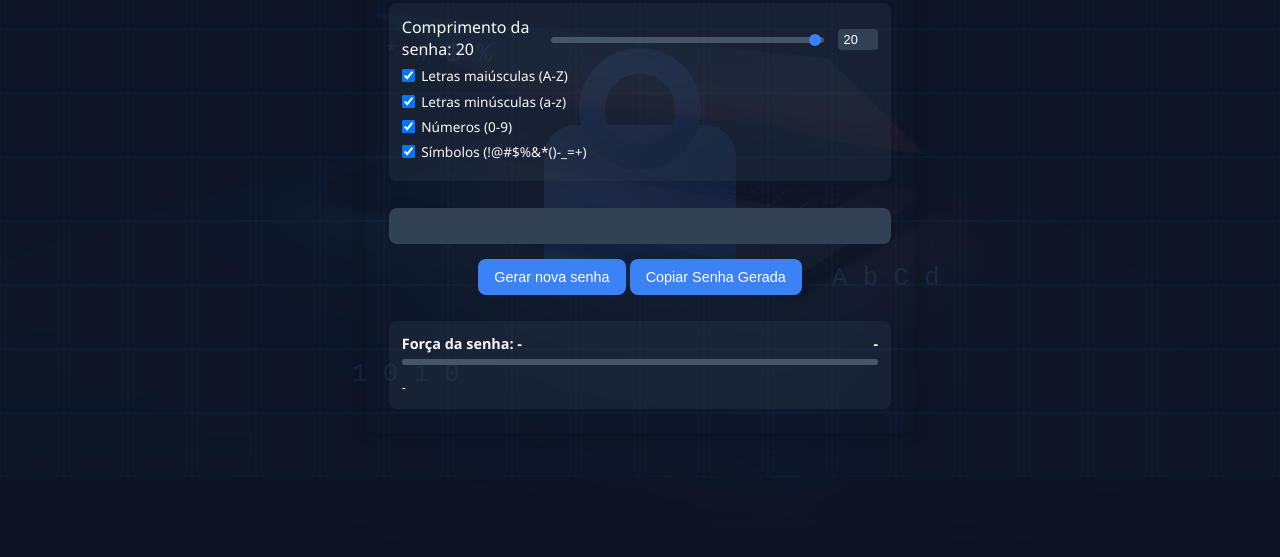
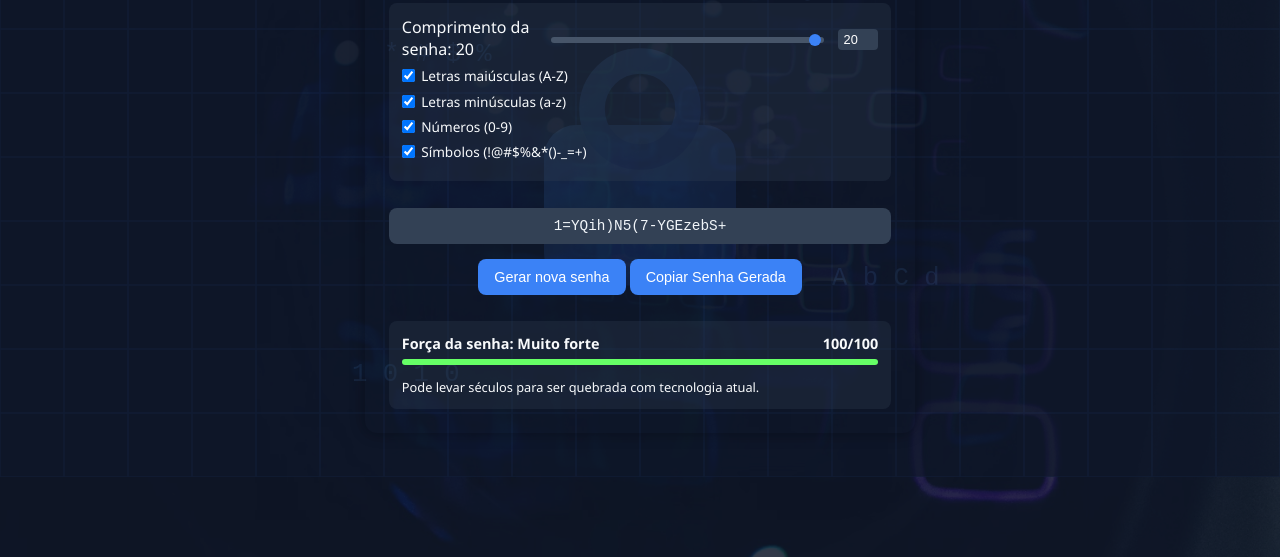
Before and after one commit to oseasfr/gerador-de-senhas, a plain HTML site: page index.html in a window 1280 px wide. Shown: the part 243-800 px from the top of the page. Drawn offline with Linux system fonts and the light colour scheme.

Commit message:
Update index.html

```diff
--- a/index.html
+++ b/index.html
@@ -151,6 +151,6 @@
   </div>
 
   <script src="js/password-strength.js"></script>
-  <script src="js/script.js"></script>
+  <script src="js/scripts.js"></script>
 </body>
 </html>
```
